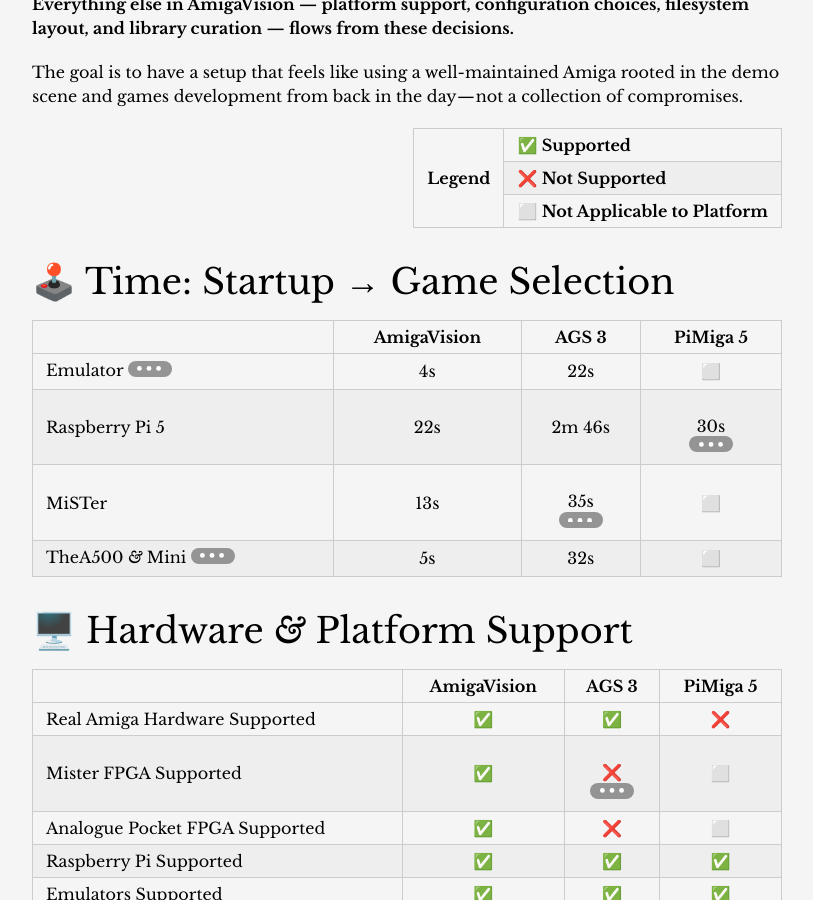
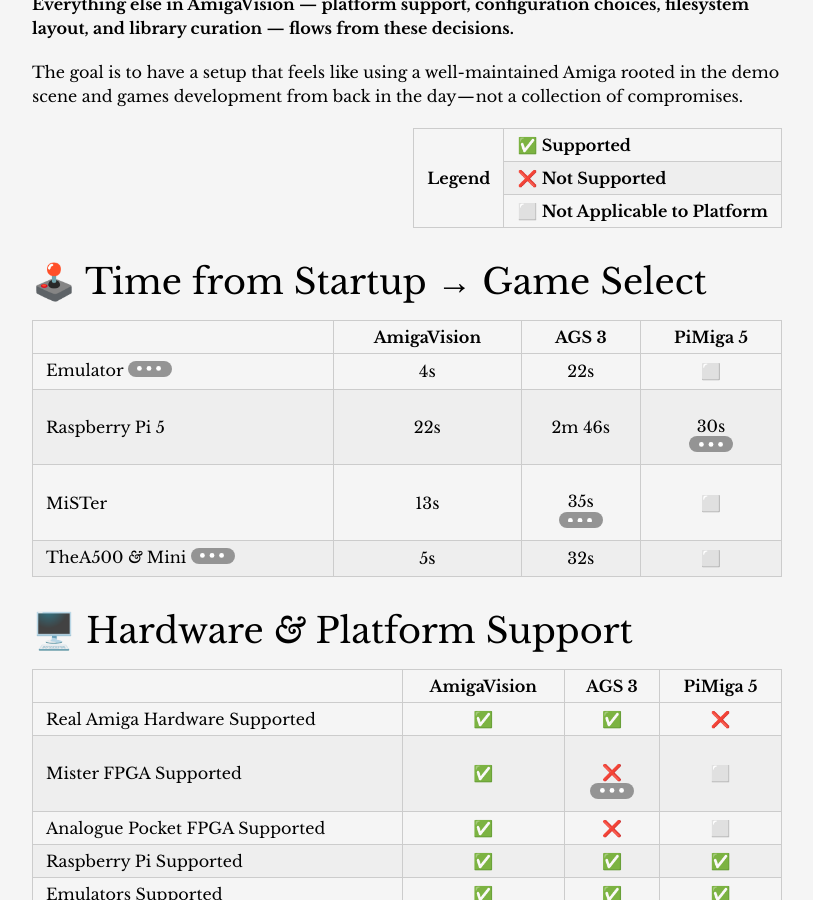
Before and after one commit to amigavision/amigavision.github.io, a Jekyll site: the page built from vs.md, in a window 1280 px wide and 900 px high, scrolled down 1845 px. Shown: the whole window, without its empty margins (233-1046 px from the left). Built offline with Jekyll 4.4.1, drawn with Linux system fonts in a browser that asks for light colours.

Commit message:
Fits better in the headline

```diff
--- a/vs.md
+++ b/vs.md
@@ -65,7 +65,7 @@
   </tr>
 </table>
 
-## 🕹️ Time: Startup → Game Selection {#boot}
+## 🕹️ Time from Startup → Game Select {#boot}
 
 |   | AmigaVision | AGS&nbsp;3 | PiMiga&nbsp;5
 |---|:-----------:|:----------:|:------------:
```
